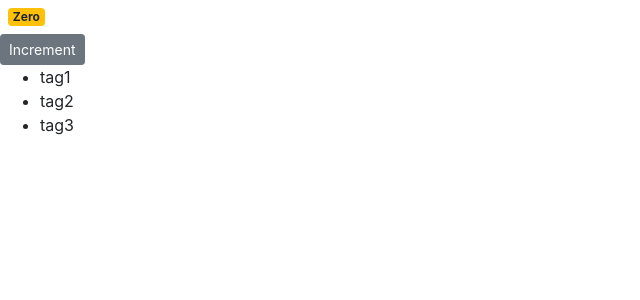
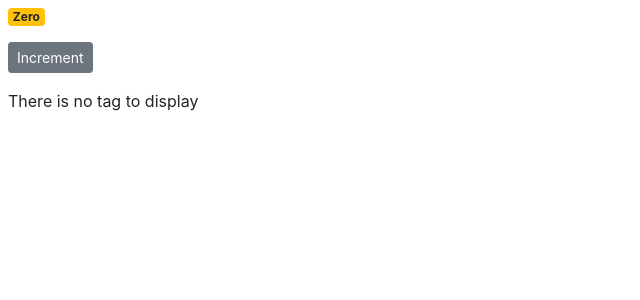
Before and after one commit to UchiTesting/MH-React, a React (Create React App) app in the folder counter-app/: page / in a window 1280 px wide. Shown: the top 300 px of the page, without its empty margins (0-640 px from the left). Built offline with nearby package versions, Linux system fonts and the light colour scheme.

Commit message:
Rendering tags conditionally using an external method.

```diff
--- a/counter-app/src/components/counter.jsx
+++ b/counter-app/src/components/counter.jsx
@@ -3,7 +3,8 @@ import React, { Component } from 'react';
 class Counter extends Component {
     state  = {
         count: 0,
-        tags: ['tag1','tag2','tag3']
+        // tags: ['tag1','tag2','tag3']
+        tags: []
     }
 
     styles = {
@@ -15,12 +16,22 @@ class Counter extends Component {
         return (
             <React.Fragment>
                 <span className={this.getBadgeClasses()}>{this.formatCount()}</span><br/>
-                <button className="btn btn-secondary btn-sm">Increment</button>
-                <ul>
-                    {this.state.tags.map(tag => <li key={tag}>{tag}</li>)}
-                </ul>
+                <button className="btn btn-secondary btn-sm m-2">Increment</button>
+                {this.renderTags()}
             </React.Fragment>
         );
+    }
+
+    renderTags() {
+        if (this.state.tags.length === 0) return <p className="m-2">There is no tag to display</p>;
+
+        return (
+            <ul className="m-2">
+                {this.state.tags.map(tag => <li key={tag}>{tag}</li>)}
+            </ul>
+        )
+
+
     }
 
     getBadgeClasses() {
```
